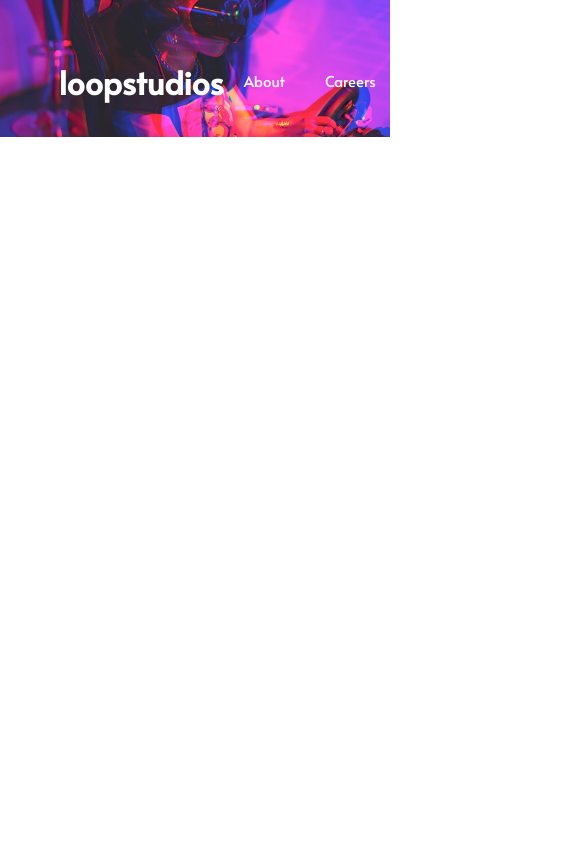
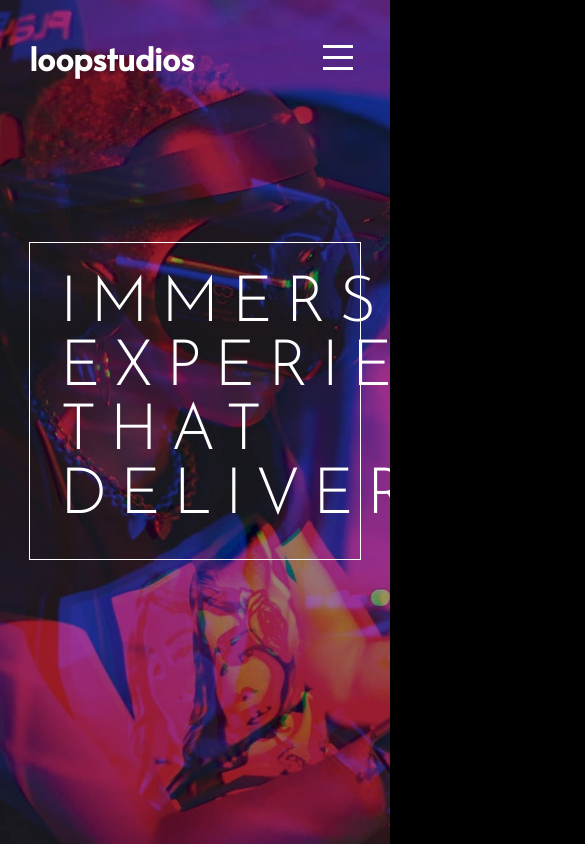
Before and after one commit to Sixpacks123/Loopstudios-landing-page, a Vue app: page / in a window 390 px wide. Shown: the top 844 px of the page, 585 px wide, since content can reach past the window. Built offline with nearby package versions, Linux system fonts and the light colour scheme.

Commit message:
hamburger vue

```diff
--- a/src/App.vue
+++ b/src/App.vue
@@ -1,9 +1,10 @@
 <template>
+  <div class="hero-image">
+    <div class="page-container">
+    <Header/>
+    </div>
+</div>
   <div class="page-container">
-    <div class="background">
-        <img src="./assets/img/desktop/image-hero.jpg" alt="background" />
-    </div>
-    <Header/>
   </div>
 </template>
 <script>
@@ -27,36 +28,40 @@ html, body{
     height: auto;
   }
 
- .background {
-    height: 35vw;
-    width: 100vw;
-    top: 0;
+.hero-image {
+  background-image: url("./assets/img/desktop/image-hero.jpg");
+  height: 70%;
+  width: 100%;
+  top: 0;
     left: 0;
-    position: absolute;
-    background-color: black;
-    z-index: -2;
-
-  }
-  img {
-    height: 35vw;
-      width: 100%;
-      object-fit: cover;
-      object-position: 50% 0;
-    }
+  background-repeat: no-repeat;
+  background-size: cover;
+  position: fixed;
+}
 .page-container { /** class for the same margin for all page */
-    width: 70%;
-    height: auto;
+   padding-top: 2em;
+    max-width: 1600px;
     margin: 0 auto;
 
   }
 
-#app {
-  font-family: Avenir, Helvetica, Arial, sans-serif;
-  -webkit-font-smoothing: antialiased;
-  -moz-osx-font-smoothing: grayscale;
-  text-align: center;
-  color: #2c3e50;
-  margin-top: 60px;
+
+  @media all and (max-width: 1200px){
+    .page-container{
+      padding-top: 5em;
+      max-width: 1200px;
+      margin: 0 1.5em;
+    }
+  }
+
+  @media all and (max-width: 900px){
+    .page-container {
+      padding: 1.5em 5px calc(70px + 1.5em) 5px;
+    }
+    .hero-image {
+  background-image: url("./assets/img/mobile/image-hero.jpg");
+  height: 100vh;
 }
+  }
 
 </style>
--- a/src/components/Header.vue
+++ b/src/components/Header.vue
@@ -1,32 +1,31 @@
 <template>
 <div>
-    <div class="nav-content">
-        <h1 class="font">loopstudios</h1>
-        <Navigation/>
-    </div>
+    <div >
+    <Navbar
+      name="loopstudios"
+      :navLinks="[
+        { name: 'About', link: '/about',},
+        { name: 'Careers', link: '/about'},
+        { name: 'Events', link: '/about'},
+        { name: 'Products', link: '/about'},
+        { name: 'Supports', link: '/about'}
+      ]"
+    /></div>
     <CardHero/>
 </div>
 
 </template>
 <script>
 import CardHero from '../components/CardHero.vue'
-import Navigation from '../components/Navigation.vue'
+import Navbar from '../components/Navbar.vue'
 export default {
     name : 'Header',
     components :{
         CardHero,
-        Navigation
+        Navbar
     }
 }
 </script>
 <style scoped>
-.nav-content{
-    display: flex;
-    flex-direction: row;
-    justify-content: space-between;
-}
 
-h1{
-    color: hsl(0, 0%, 100%);
-}
 </style>
--- /dev/null
+++ b/src/components/Navbar.vue
@@ -0,0 +1,150 @@
+<template>
+  <nav>
+    <div class="font" v-if="name" id="logo">
+      {{ name }}
+    </div>
+    <div v-else id="logo">
+      <img v-bind:src="logoImg" alt="Logo" />
+    </div>
+
+    <ul class="nav-links">
+      <li v-for="list in navLinks" :key="list.key">
+        <a class="font" :href="list.link">{{ list.name }}</a>
+      </li>
+    </ul>
+
+    <div v-on:click="openMobileNav()" id="burger">
+      <div class="line1"></div>
+      <div class="line2"></div>
+      <div class="line3"></div>
+    </div>
+  </nav>
+</template>
+
+<script>
+export default {
+  name: 'Navbar',
+  props: ['name', 'logoImg', 'navLinks'],
+  methods: {
+    openMobileNav() {
+      const burger = document.getElementById('burger')
+      const nav = document.querySelector('.nav-links')
+      const navLinks = document.querySelectorAll('.nav-links li')
+      // Toggle navigation on mobile
+      nav.classList.toggle('nav-active')
+      // Burger toggler
+      burger.classList.toggle('toggle')
+      // Animate navigation links
+      navLinks.forEach((link, index) => {
+        if (link.style.animation || link.style.webkitAnimation) {
+          link.style.animation = ''
+          link.style.webkitAnimation = ''
+        } else {
+          link.style.webkitAnimation = `navLinkFade 0.5s ease forwards ${
+            index / 7
+          }s`
+          link.style.animation = `navLinkFade 0.5s ease forwards ${index / 7}s`
+        }
+      })
+    }
+  }
+}
+</script>
+
+<style>
+nav {
+  display: flex;
+  justify-content: space-between;
+  align-items: center;
+  min-height: 8vh;
+}
+div#logo {
+
+  color: #fefefe;
+  font-weight: 800;
+  font-size: 2rem;
+}
+ul.nav-links {
+  display: flex;
+  justify-content: flex-end;
+  width: 40%;
+  line-height: 75px;
+}
+ul.nav-links li {
+  list-style: none;
+}
+ul.nav-links a {
+  text-decoration: none;
+  color: #fefefe;
+  font-size: 1.2rem;
+  font-weight: 500;
+  display: block;
+  padding: 10px 20px;
+}
+#burger {
+  display: none;
+  cursor: pointer;
+}
+#burger div {
+  width: 30px;
+  height: 3px;
+  margin: 8px;
+  background-color: #fefefe;
+  transition: all 0.3s ease-in;
+}
+
+/* Tablet */
+@media screen and (max-width: 1024px) {
+  ul.nav-links {
+    width: 50%;
+  }
+}
+/* Mobile */
+@media screen and (max-width: 768px) {
+  ul.nav-links {
+    position: absolute;
+    flex-direction: column;
+    width: 100%;
+    height: 100vh;
+    top:0;
+    right: 0;
+    padding: 100px;
+    align-items: center;
+    justify-content: flex-start;
+    background-color: black;
+    transform: translateX(100%);
+    transition: transform 0.5s ease-in;
+  }
+  ul.nav-links li {
+    opacity: 0;
+  }
+  ul.nav-links a {
+    width: 100%;
+  }
+  div#burger {
+    display: block;
+  }
+}
+.nav-active {
+  transform: translateX(0) !important;
+}
+@keyframes navLinkFade {
+  from {
+    opacity: 0;
+    transform: translateX(-60px);
+  }
+  to {
+    opacity: 1;
+    transform: translateX(0px);
+  }
+}
+.toggle .line1 {
+  transform: rotate(-45deg) translate(-9px, 10px);
+}
+.toggle .line2 {
+  opacity: 0;
+}
+.toggle .line3 {
+  transform: rotate(45deg) translate(-5px, -6px);
+}
+</style>
--- a/src/components/Navigation.vue
+++ /dev/null
@@ -1,32 +0,0 @@
-<template>
-<nav>
-    <a class="font" href="#">About</a>
-    <a class="font" href="#">Careers</a>
-    <a class="font" href="#">Events</a>
-    <a class="font" href="#">Products</a>
-    <a class="font" href="#">Supports</a>
-</nav>
-</template>
-<script>
-export default {
-    name: 'Navigation'
-}
-</script>
-<style scoped>
-nav{
-    position: relative;
-    z-index: 2;
-    pointer-events: none;
-    display: flex;
-    flex-direction: row;
-    justify-content: flex-end;
-}
-a {
-    pointer-events: initial;
-    padding: 10px 20px;
-    text-decoration: none;
-    color: white;
-    font-size: 15px;
-}
-
-</style>
```
Also changed, not shown: src/store/index.js (added, +12 -0 lines).
